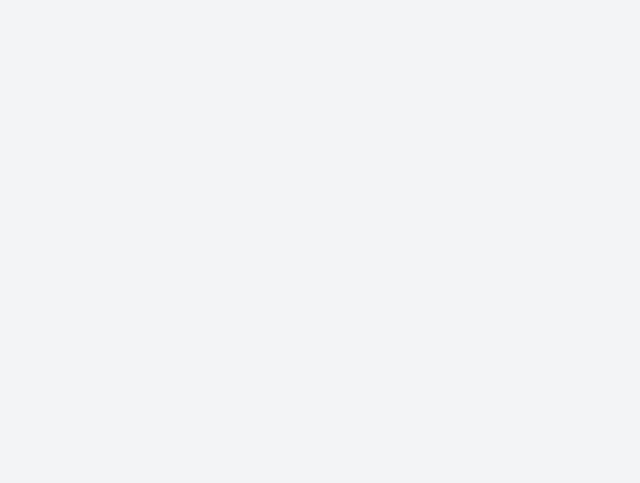
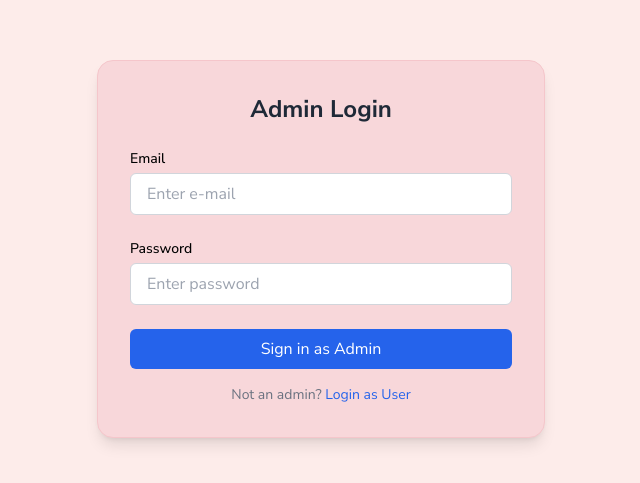
Before and after one commit to raktimR09/Task-Management-Application, a React (Vite) app in the folder client/: page /admin-login in a window 1280 px wide. Before the commit this address had no page. Shown: the part 151-634 px from the top of the page, without its empty margins (319-959 px from the left). Built offline with nearby package versions, Linux system fonts and the light colour scheme.

Commit message:
Admin, user and new user sorted

```diff
--- a/client/src/App.jsx
+++ b/client/src/App.jsx
@@ -24,6 +24,7 @@ import ResetPassword from "./pages/ResetPassword";
 import SignUp from "./pages/SignUp";
 import WelcomePage from "./pages/WelcomePage"; // 👈 New import
 import Report from "./pages/Report"; // 👈 Add this line
+import AdminLogin from "./pages/AdminLogin";
 
 
 function Layout() {
@@ -46,7 +47,7 @@ function Layout() {
       </div>
     </div>
   ) : (
-    <Navigate to='/log-in' state={{ from: location }} replace />
+    <Navigate to='/' state={{ from: location }} replace />
   );
 }
 
@@ -105,6 +106,7 @@ function App() {
         {/* Public Routes */}
         <Route path='/' element={<WelcomePage />} />
         <Route path='/log-in' element={<Login />} />
+        <Route path='/admin-login' element={<AdminLogin />} />
         <Route path='/reset-password/:token' element={<ResetPassword />} />
         <Route path='/register' element={<SignUp />} />
 
--- a/client/src/components/UserAvatar.jsx
+++ b/client/src/components/UserAvatar.jsx
@@ -24,7 +24,7 @@ const UserAvatar = () => {
   const logoutHandler = async() => {
      try {
         await logoutUser().unwrap();
-        navigate("/log-in");
+        navigate("/");
         dispatch(logout());
      } catch (error) {
         toast.error("Something went wrong!")
--- /dev/null
+++ b/client/src/pages/AdminLogin.jsx
@@ -0,0 +1,91 @@
+import React, { useEffect } from "react";
+import { useForm } from "react-hook-form";
+import { useNavigate } from "react-router-dom";
+import { useSelector, useDispatch } from "react-redux";
+import { useLoginMutation } from "../redux/slices/api/authApiSlice";
+import { setCredentials } from "../redux/slices/authSlice";
+import { toast } from "sonner";
+import Loading from "../components/Loader";
+
+const AdminLogin = () => {
+  const { register, handleSubmit, formState: { errors } } = useForm();
+  const dispatch = useDispatch();
+  const navigate = useNavigate();
+  const { user } = useSelector((state) => state.auth);
+
+  const [login, { isLoading }] = useLoginMutation();
+
+  useEffect(() => {
+    if (user?.isAdmin) {
+      navigate("/dashboard");
+    }
+  }, [user, navigate]);
+
+  const onSubmit = async (data) => {
+    try {
+      const res = await login(data).unwrap();
+
+      if (!res.isAdmin) {
+        toast.error("Not authenticated as Admin");
+        return;
+      }
+
+      dispatch(setCredentials(res));
+      toast.success("Admin login successful!");
+      navigate("/dashboard");
+    } catch (error) {
+      toast.error("Invalid credentials.");
+    }
+  };
+
+  return (
+    <div className="flex items-center justify-center min-h-screen bg-[#fdecea] px-4">
+      <div className="bg-[#f8d7da] rounded-2xl shadow-lg p-8 w-full max-w-md border border-[#f5c6cb]">
+        <h2 className="text-2xl font-bold text-center text-gray-800 mb-6">
+          Admin Login
+        </h2>
+
+        <form onSubmit={handleSubmit(onSubmit)} className="space-y-6">
+          <div>
+            <label className="block text-sm font-medium">Email</label>
+            <input
+              type="email"
+              placeholder="Enter e-mail"
+              className="mt-1 block w-full border rounded-md px-4 py-2 outline-none"
+              {...register("email", { required: "Email is required" })}
+            />
+            {errors.email && <p className="text-red-500 text-sm">{errors.email.message}</p>}
+          </div>
+
+          <div>
+            <label className="block text-sm font-medium">Password</label>
+            <input
+              type="password"
+              placeholder="Enter password"
+              className="mt-1 block w-full border rounded-md px-4 py-2 outline-none"
+              {...register("password", { required: "Password is required" })}
+            />
+            {errors.password && <p className="text-red-500 text-sm">{errors.password.message}</p>}
+          </div>
+
+          {isLoading ? (
+            <Loading />
+          ) : (
+            <button
+              type="submit"
+              className="w-full bg-blue-600 text-white py-2 rounded-md hover:bg-blue-700 transition"
+            >
+              Sign in as Admin
+            </button>
+          )}
+        </form>
+
+        <p className="text-center text-sm text-gray-500 mt-4">
+          Not an admin? <a href="/log-in" className="text-blue-600 hover:underline">Login as User</a>
+        </p>
+      </div>
+    </div>
+  );
+};
+
+export default AdminLogin;
--- a/client/src/pages/Login.jsx
+++ b/client/src/pages/Login.jsx
@@ -46,14 +46,11 @@ const Login = () => {
 
   return (
     <div className="flex items-center justify-center min-h-screen bg-[#B9B7F2] px-4">
-      <div className="bg-white rounded-2xl shadow-xl w-full max-w-5xl flex flex-col md:flex-row overflow-hidden">
+  <div className="w-full max-w-md bg-white p-8 rounded-xl shadow-lg">
+    <h1 className="text-3xl font-bold mb-2 text-[#111827] text-center">Welcome Back!</h1>
+    <p className="text-gray-600 mb-6 text-center">Please enter your login details below</p>
 
-        {/* Left Side: Form */}
-        <div className="w-full md:w-1/2 p-10 flex flex-col justify-center">
-          <h1 className="text-3xl font-bold mb-1 text-[#111827]">Welcome Back!</h1>
-          <p className="text-gray-600 mb-8">Please enter login details below</p>
-
-          <form onSubmit={handleSubmit(onSubmit)} className="space-y-6">
+    <form onSubmit={handleSubmit(onSubmit)} className="space-y-5">
       <div>
         <label className="block text-sm font-medium">Email</label>
         <input
@@ -69,7 +66,7 @@ const Login = () => {
         <label className="block text-sm font-medium">Password</label>
         <input
           type="password"
-                placeholder="Enter the Password"
+          placeholder="Enter the password"
           className="mt-1 block w-full rounded-md border px-4 py-2 outline-none"
           {...register("password", { required: "Password is required" })}
         />
@@ -89,42 +86,21 @@ const Login = () => {
       {isLoading ? (
         <Loading />
       ) : (
-              <button type="submit" className="w-full bg-blue-600 text-white py-2 rounded-md hover:bg-blue-700 transition">
+        <button
+          type="submit"
+          className="w-full bg-blue-600 text-white py-2 rounded-md hover:bg-blue-700 transition"
+        >
           Sign in
         </button>
       )}
 
-            <div className="flex items-center gap-2 text-sm text-gray-500">
-              <span className="flex-grow border-t" />
-              or continue
-              <span className="flex-grow border-t" />
+      <div className="text-center text-sm text-gray-500 mt-2">
+        Don’t have an account?{" "}
+        <a href="/register" className="text-blue-600 hover:underline">
+          Sign Up
+        </a>
       </div>
-
-            <button className="w-full border py-2 flex justify-center items-center gap-2 rounded-md">
-              <img src="https://img.icons8.com/color/16/000000/google-logo.png" alt="Google logo" />
-              Log in with Google
-            </button>
-
-            <p className="text-center text-sm">
-              Don’t have an account?{" "}
-              <a href="/register" className="text-blue-600 hover:underline">Sign Up</a>
-            </p>
     </form>
-        </div>
-
-        {/* Right Side: Illustration */}
-        <div className="w-full md:w-1/2 bg-[#C6C5F9] flex items-center justify-center p-6">
-          <div className="text-center">
-            <img
-              src="/Task-Illustration.webp"
-              alt="Illustration"
-              className="mx-auto w-95% h-80%"
-            />
-            <p className="text-gray-800 font-serif text-xl">
-              Manage your task in an easy and more efficient way!!!
-            </p>
-          </div>
-        </div>
   </div>
 
   {/* Forgot Password Modal */}
@@ -159,6 +135,7 @@ const Login = () => {
     </div>
   )}
 </div>
+
   );
 };
 
--- a/client/src/pages/SignUp.jsx
+++ b/client/src/pages/SignUp.jsx
@@ -30,11 +30,9 @@ const SignUp = () => {
 
   return (
     <div className="min-h-screen flex items-center justify-center bg-[#eae6fd] px-4">
-      <div className="bg-white rounded-xl shadow-2xl flex w-full max-w-6xl overflow-hidden">
-        {/* Left Side - Form */}
-        <div className="w-full md:w-1/2 p-10">
-          <h2 className="text-3xl font-bold text-blue-700 mb-2">Welcome!</h2>
-          <p className="text-sm text-gray-600 mb-6">Please fill in the details to create an account</p>
+      <div className="w-full max-w-md bg-white p-8 rounded-xl shadow-lg">
+        <h2 className="text-3xl font-bold text-blue-700 mb-2 text-center">Welcome!</h2>
+        <p className="text-sm text-gray-600 mb-6 text-center">Please fill in the details to create an account</p>
 
         <form onSubmit={handleSubmit(onSubmit)} className="space-y-4">
           <div>
@@ -80,7 +78,7 @@ const SignUp = () => {
           <div>
             <select
               {...register("gender", { required: "Gender is required" })}
-                className="w-full p-3 border rounded-md"
+              className="w-full p-3 border rounded-md text-gray-500"
             >
               <option value="">Select Gender</option>
               <option value="Male">Male</option>
@@ -134,19 +132,6 @@ const SignUp = () => {
           </div>
         </form>
       </div>
-
-        {/* Right Side - Illustration */}
-        <div className="hidden md:flex md:w-1/2 bg-[#d8d4f7] items-center justify-center p-6">
-          <div className="text-center">
-            <img
-              src="/Task-Illustration.webp"
-              alt="illustration"
-              className="mx-auto w-95% h-80%"
-            />
-            <p className="text-gray-800 font-serif text-xl">Manage your task in an easy and more efficient way!!!</p>
-          </div>
-        </div>
-      </div>
     </div>
   );
 };
--- a/client/src/pages/WelcomePage.jsx
+++ b/client/src/pages/WelcomePage.jsx
@@ -3,10 +3,6 @@ import { useNavigate } from "react-router-dom";
 
 const WelcomePage = () => {
   const navigate = useNavigate();
-
-  const handleNavigate = () => {
-    navigate("/log-in");
-  };
 
   return (
     <div className="min-h-screen flex items-center justify-center bg-gradient-to-br from-blue-100 to-white px-4">
@@ -17,13 +13,33 @@ const WelcomePage = () => {
         <p className="text-gray-500 text-lg mb-8">
           Manage your projects, tasks, and teams with ease.
         </p>
-        <button
-          onClick={handleNavigate}
-          className="bg-blue-600 hover:bg-blue-700 text-white text-lg font-semibold py-3 px-6 rounded-xl transition-all duration-300"
-        >
-          Get Started
-        </button>
-        <div className="mt-12 border-t pt-8">
+
+        {/* 🔹 Button Section */}
+        <div className="flex flex-col sm:flex-row justify-center gap-4 mb-12">
+          <button
+            onClick={() => navigate("/admin-login")}
+            className="bg-blue-600 hover:bg-blue-700 text-white text-lg font-semibold py-3 px-6 rounded-xl transition-all duration-300"
+          >
+            Login as Admin
+          </button>
+
+          <button
+            onClick={() => navigate("/log-in")}
+            className="bg-green-600 hover:bg-green-700 text-white text-lg font-semibold py-3 px-6 rounded-xl transition-all duration-300"
+          >
+            Login as User
+          </button>
+
+          <button
+            onClick={() => navigate("/register")}
+            className="bg-gray-300 hover:bg-gray-400 text-gray-900 text-lg font-semibold py-3 px-6 rounded-xl transition-all duration-300"
+          >
+            Create Account
+          </button>
+        </div>
+
+        {/* 🔹 About Section */}
+        <div className="border-t pt-8">
           <h2 className="text-2xl font-semibold text-gray-800 mb-4">About Us</h2>
           <p className="text-gray-600 leading-relaxed">
             We are a passionate team of developers and designers dedicated to building intuitive
```
Lines whose indentation alone changed are shown as unchanged.
